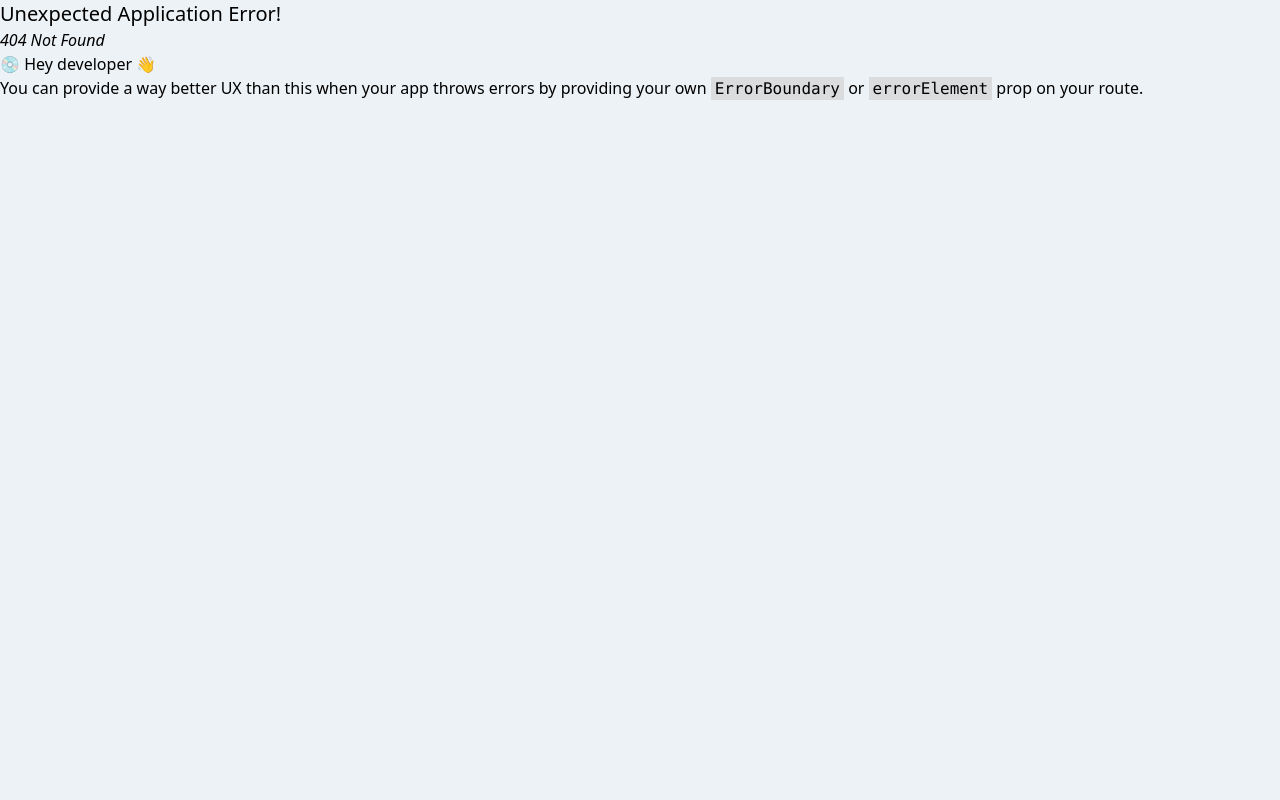
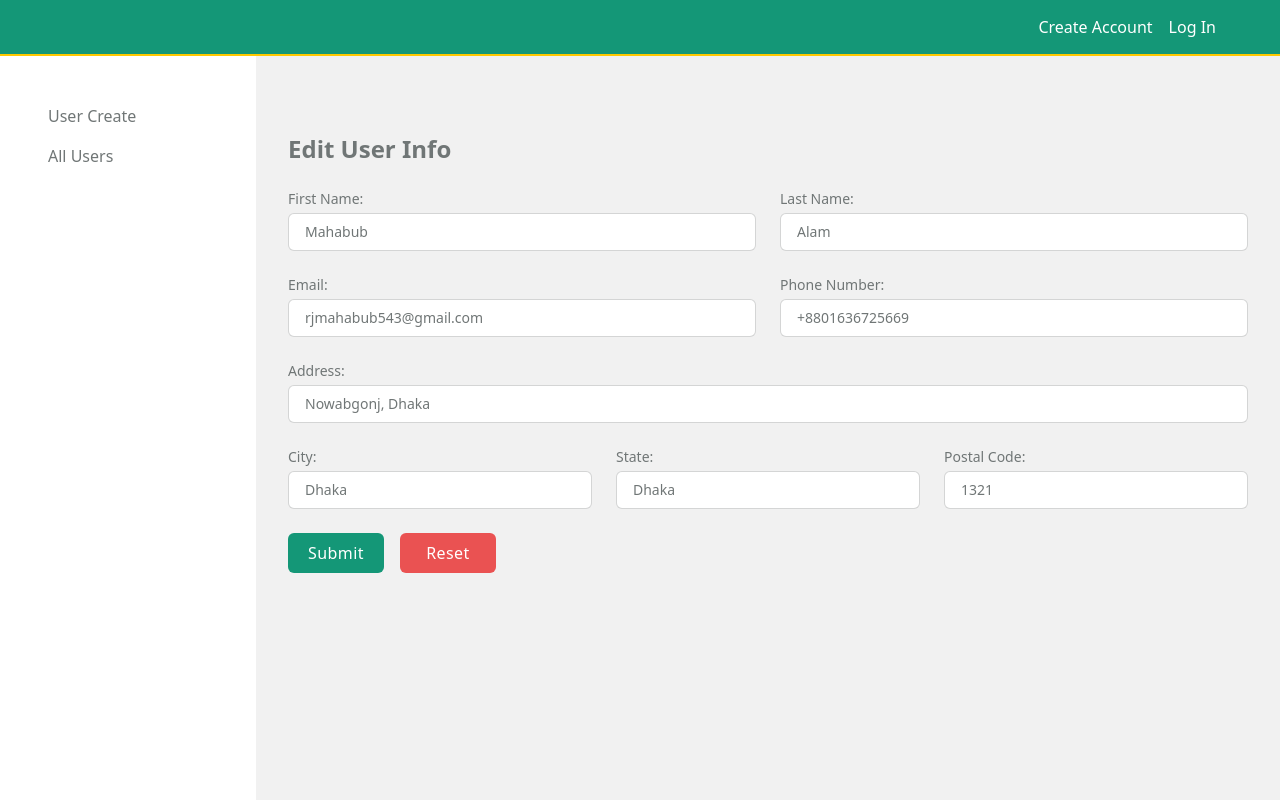
Before and after one commit to TFMahabub/task-hk-based-team, a React (Vite) app: page /user-edit/1 in a window 1280 px wide. Before the commit this address had no page. Built offline with nearby package versions, Linux system fonts and the light colour scheme.

Commit message:
[DONE] user edit form complete

```diff
--- a/src/feauters/UserForm/userFormSlice.ts
+++ b/src/feauters/UserForm/userFormSlice.ts
@@ -47,5 +47,5 @@ export const userFormSlice = createSlice({
 });
 
 // Action creators are generated for each case reducer function
-export const { setUserInfo } = userFormSlice.actions;
+export const { setUserInfo, removeUserInfo } = userFormSlice.actions;
 export default userFormSlice.reducer;
--- /dev/null
+++ b/src/hooks/FindUserById.ts
@@ -0,0 +1,8 @@
+import { UserInfo } from '../components/globalTypes/userType';
+
+const FindUserById = (id:number | undefined, userDatas:UserInfo[]) => {
+  const findedUser = userDatas.find((user: UserInfo) => user.id === id);
+  return findedUser;
+};
+
+export default FindUserById;
--- a/src/pages/aside/AsideAllMenus.tsx
+++ b/src/pages/aside/AsideAllMenus.tsx
@@ -12,16 +12,9 @@ function AsideAllMenus() {
       </li>
       <li className="">
         <SingleNavLink
-          toLink="/user-edit"
+          toLink="/users-table"
         >
-          User Edit
-        </SingleNavLink>
-      </li>
-      <li className="">
-        <SingleNavLink
-          toLink="/user-delete"
-        >
-          User Delete
+          All Users
         </SingleNavLink>
       </li>
     </>
--- a/src/pages/userDelete/UserDelete.tsx
+++ b/src/pages/userDelete/UsersTable.tsx
@@ -1,9 +1,19 @@
 // eslint-disable-next-line import/no-extraneous-dependencies
-import { RiDeleteBinLine } from 'react-icons/ri';
+/* eslint-disable max-lines */
+import { RiDeleteBinLine, RiEditBoxLine } from 'react-icons/ri';
+import { useNavigate } from 'react-router-dom';
+import { useAppDispatch, useAppSelector } from '../../app/hook';
+import { RootState } from '../../app/store';
 import TextPageHeader from '../../components/utils/ReUse/TextPageHeader';
+import { removeUserInfo } from '../../feauters/UserForm/userFormSlice';
 import TableHeader from './TableHeader';
 
-function UserDelete() {
+function UsersTable() {
+  // redux
+  const { userDatas } = useAppSelector((state: RootState) => state.userInfo);
+  const dispatch = useAppDispatch();
+
+  const navigate = useNavigate();
   return (
     <section className="mt-sectionGap p-8 space-y-6">
       <TextPageHeader>Delete User Info</TextPageHeader>
@@ -12,16 +22,14 @@ function UserDelete() {
           <TableHeader />
         </thead>
         <tbody className="w-full">
-          {[...Array(15)].map((_, i) => (
+          {userDatas.map((user) => (
             <tr
-              // eslint-disable-next-line react/no-array-index-key
-              key={i}
+              key={user.id}
               id="tr"
               className="h-14 text-xs text-textColor bg-white hover:bg-gray/10 hover:bg-gray-100 border-b border-gray/50 last-of-type:border-b-none"
             >
               <td className="pl-4">
                 <div className="flex gap-2 items-center">
-
                   <input type="checkbox" name="" id="tr" />
                 </div>
               </td>
@@ -29,34 +37,46 @@ function UserDelete() {
                 <div className="flex gap-2 items-center">
                   {/* <ChromeIcon /> */}
                   <span className=" text-sm font-normal">
-                    Mahabub
+                    {`${user.firstName} ${' '} ${user.lastName}`}
                   </span>
                 </div>
               </td>
               <td className="pl-4">
                 <div className="flex gap-2 items-center">
                   {/* <ChromeIcon /> */}
-                  <span className=" text-sm font-normal">rjmahabub543@gmail.com</span>
+                  <span className=" text-sm font-normal">{user.email}</span>
                 </div>
               </td>
               <td className="pl-12 text-sm font-normal">
-                <span className=" text-sm font-normal">01636725669</span>
+                <span className=" text-sm font-normal">{user.phoneNumber}</span>
               </td>
               <td className="pl-12 text-sm font-normal">
-                <span className=" text-sm font-normal">Nawabgonj, Dhaka</span>
+                <span className=" text-sm font-normal">{user.address}</span>
               </td>
               <td className="pl-20 text-sm font-normal">
                 <div
                   className="flex gap-2 items-center"
                 >
-                  <span className="flex items-center gap-1 text-md px-2 rounded-md py-[6px] text-error bg-error/10 cursor-pointer hover:bg-error/20">
+                  <span
+                    onClick={() => dispatch(removeUserInfo(user.id))}
+                    className="flex items-center gap-1 text-md px-2 rounded-md py-[6px] text-error bg-error/10 cursor-pointer hover:bg-error/20"
+                  >
                     <RiDeleteBinLine
                       className="text-xl"
                     />
                     {' '}
                     Delete
                   </span>
-                  {/* eslint-disable-next-line max-lines */}
+                  <span
+                    onClick={() => navigate(`/user-edit/${user.id}`)}
+                    className="flex items-center gap-1 text-md px-2 rounded-md py-[6px] text-primary bg-primary/10 cursor-pointer hover:bg-primary/20"
+                  >
+                    <RiEditBoxLine
+                      className="text-xl"
+                    />
+                    {' '}
+                    Edit
+                  </span>
                 </div>
               </td>
             </tr>
@@ -66,4 +86,4 @@ function UserDelete() {
     </section>
   );
 }
-export default UserDelete;
+export default UsersTable;
--- a/src/pages/userEdit/UserEdit.tsx
+++ b/src/pages/userEdit/UserEdit.tsx
@@ -1,117 +1,186 @@
-import PrimaryInputField from '../../components/shared/inputField/PrimaryInputField';
-import ButtonPrimary from '../../components/utils/ReUse/ButtonPrimary';
+/* eslint-disable max-lines */
+import { useState } from 'react';
+import { SubmitHandler, useForm } from 'react-hook-form';
+// eslint-disable-next-line import/no-extraneous-dependencies
+import toast from 'react-hot-toast';
+import { useParams } from 'react-router-dom';
+import { useAppDispatch, useAppSelector } from '../../app/hook';
+import { RootState } from '../../app/store';
+import { UserInfo } from '../../components/globalTypes/userType';
+import SvgSpinners180RingWithBg from '../../components/utils/ReUse/SpinnerLoading';
 import TextPageHeader from '../../components/utils/ReUse/TextPageHeader';
+import { setUserInfo } from '../../feauters/UserForm/userFormSlice';
+import FindUserById from '../../hooks/FindUserById';
 
 function UserEdit() {
+  // redux
+  const { userDatas } = useAppSelector((state: RootState) => state.userInfo);
+  const dispatch = useAppDispatch();
+
+  const { id } = useParams();
+  const targetedUser = FindUserById(parseInt(id), userDatas);
+
+  // states--------------------------------------
+  const [loading, setLoading] = useState(false);
+
+  // allValidation react-hook-form----------------------
+  const {
+    register, handleSubmit, formState: { errors },
+  } = useForm<UserInfo>();
+
+  // onSubmitFunction--------------------------------
+  const onSubmit: SubmitHandler<UserInfo> = (data) => {
+    setLoading(true);
+    setTimeout(() => {
+      dispatch(setUserInfo(
+        { ...data, id: userDatas.length + 1 },
+      ));
+      setLoading(false);
+      toast.success('User Added Successfully.');
+    }, 1000);
+  };
+
+  if (!targetedUser) { <SvgSpinners180RingWithBg />; }
   return (
-    <section>
-      <form action="" className="mt-sectionGap p-8 space-y-6">
+    <form action="" onSubmit={handleSubmit(onSubmit)} className="mt-sectionGap p-8 space-y-6">
       <TextPageHeader>Edit User Info</TextPageHeader>
       <div className="flex items-center gap-6 ">
         {/* -----------First-Name----------- */}
-          <div className="w-full">
-            <PrimaryInputField
-              htmlForm="First Name"
-              type="text"
-              id="First-Name"
-              placeholder="Fist Name"
-              labelName="First Name"
+        <label htmlFor="firstName" className="defaultInputLableStyle">
+          First Name:
+          <input
+            id="firstName"
+            value={targetedUser?.firstName}
+            {...register('firstName', { required: true, maxLength: 20 })}
+            placeholder="First Name"
+            className={`defaultInputStyle ${errors.firstName ? 'border-error focus:border-error' : 'border-gray/30 focus:border-primary'}`}
           />
-          </div>
-          {/* -----------Last-Name----------- */}
-          <div className="w-full">
-            <PrimaryInputField
-              htmlForm="Last Name"
-              type="text"
-              id="Last-Name"
+          {
+            errors.firstName
+          && <small className="text-error">This field is required</small>
+          }
+        </label>
+        {/* -----------First-Name----------- */}
+        <label htmlFor="lastName" className="defaultInputLableStyle">
+          Last Name:
+          <input
+            id="lastName"
+            value={targetedUser?.lastName}
+            {...register('lastName', { required: true, maxLength: 20 })}
             placeholder="Last Name"
-              labelName="Last Name"
+            className={`defaultInputStyle ${errors.lastName ? 'border-error focus:border-error' : 'border-gray/30 focus:border-primary'}`}
           />
-          </div>
+          {
+            errors.lastName
+          && <small className="text-error">This field is required</small>
+          }
+        </label>
       </div>
       <div className="flex items-center gap-6 ">
         {/* -----------Email----------- */}
-          <div className="w-full">
-            <PrimaryInputField
-              htmlForm="Email"
-              type="email"
-              id="Email"
+        <label htmlFor="email" className="defaultInputLableStyle">
+          Email:
+          <input
+            id="email"
+            value={targetedUser?.email}
+            {...register('email', { required: true, maxLength: 25 })}
             placeholder="Email"
-              labelName="Email"
+            className={`defaultInputStyle ${errors.email ? 'border-error focus:border-error' : 'border-gray/30 focus:border-primary'}`}
           />
-          </div>
+          {
+            errors.email
+          && <small className="text-error">This field is required</small>
+          }
+        </label>
         {/* -----------Phone-number----------- */}
-          <div className="w-full">
-            <PrimaryInputField
-              htmlForm="Phone-Number"
-              type="number"
-              id="Phone Number"
+        <label htmlFor="phoneNumber" className="defaultInputLableStyle">
+          Phone Number:
+          <input
+            id="phoneNumber"
+            value={targetedUser?.phoneNumber}
+            {...register('phoneNumber', { required: true, maxLength: 14 })}
             placeholder="Phone Number"
-              labelName="Phone Number"
+            className={`defaultInputStyle ${errors.phoneNumber ? 'border-error focus:border-error' : 'border-gray/30 focus:border-primary'}`}
           />
-          </div>
+          {
+            errors.phoneNumber
+          && <small className="text-error">This field is required</small>
+          }
+        </label>
       </div>
       {/* -----------Address----------- */}
-        <div className="w-full">
-          <PrimaryInputField
-            htmlForm="Address"
-            type="text"
-            id="Address"
+      <label htmlFor="address" className="defaultInputLableStyle">
+        Address:
+        <input
+          id="address"
+          value={targetedUser?.address}
+          {...register('address', { required: true, maxLength: 60 })}
           placeholder="Address"
-            labelName="Address"
+          className={`defaultInputStyle ${errors.address ? 'border-error focus:border-error' : 'border-gray/30 focus:border-primary'}`}
         />
-        </div>
+        {
+            errors.address
+          && <small className="text-error">This field is required</small>
+          }
+      </label>
       <div className="flex items-center gap-6 ">
         {/* -----------City----------- */}
-          <div className="w-full">
-            <PrimaryInputField
-              htmlForm="Email"
-              type="email"
-              id="Email"
-              placeholder="Email"
-              labelName="Email"
+        <label htmlFor="city" className="defaultInputLableStyle">
+          City:
+          <input
+            id="city"
+            value={targetedUser?.city}
+            {...register('city', { required: true, maxLength: 20 })}
+            placeholder="City"
+            className={`defaultInputStyle ${errors.city ? 'border-error focus:border-error' : 'border-gray/30 focus:border-primary'}`}
           />
+          {
+            errors.city
+          && <small className="text-error">This field is required</small>
+          }
+        </label>
+        {/* -----------State / Province----------- */}
+        <label htmlFor="state" className="defaultInputLableStyle">
+          State:
+          <input
+            id="state"
+            value={targetedUser?.state}
+            {...register('state', { required: true, maxLength: 20 })}
+            placeholder="State"
+            className={`defaultInputStyle ${errors.state ? 'border-error focus:border-error' : 'border-gray/30 focus:border-primary'}`}
+          />
+          {
+            errors.state
+          && <small className="text-error">This field is required</small>
+          }
+        </label>
+        {/* -----------State / Province----------- */}
+        <label htmlFor="postalCode" className="defaultInputLableStyle">
+          Postal Code:
+          <input
+            id="postalCode"
+            value={targetedUser?.postalCode}
+            {...register('postalCode', { required: true, maxLength: 20 })}
+            placeholder="Postal Code"
+            className={`defaultInputStyle ${errors.postalCode ? 'border-error focus:border-error' : 'border-gray/30 focus:border-primary'}`}
+          />
+          {
+            errors.postalCode
+          && <small className="text-error">This field is required</small>
+          }
+        </label>
       </div>
-          {/* -----------State / Province----------- */}
-          <div className="w-full">
-            <PrimaryInputField
-              htmlForm="state"
-              type="text"
-              id="state"
-              // eslint-disable-next-line max-lines
-              value="ami"
-              placeholder="State / Province"
-              labelName="State / Province"
-            />
-          </div>
-          <div className="w-full">
-            <PrimaryInputField
-              htmlForm="zip"
-              type="text"
-              id="zip"
-              placeholder="ZIP / Postal"
-              labelName="ZIP / Postal"
-            />
-          </div>
-        </div>
-        <div className="flex items-center gap-6">
-          <ButtonPrimary
-            buttonType="submit"
-            color="bg-primary"
-            onClick={() => alert('ami aci')}
-          >
-            Submit
-          </ButtonPrimary>
-          <ButtonPrimary
-            buttonType="submit"
-            color="bg-error"
-            onClick={() => alert('ami aci')}
-          >
+      <div className="flex items-center gap-common">
+        <button type="submit" className="primarySubmitButton bg-primary w-24">
+          { loading && <SvgSpinners180RingWithBg className="fill-gray/40 w-[22px] h-[22px]" />}
+          { !loading && 'Submit'}
+        </button>
+        {/* eslint-disable-next-line react/button-has-type */}
+        <button type="reset" className="primarySubmitButton bg-error w-24">
           Reset
-          </ButtonPrimary>
+        </button>
       </div>
     </form>
-    </section>
   );
 }
 
```
Also changed, not shown: src/routers/routers.tsx (+4 -4 lines). Lines whose indentation alone changed are shown as unchanged.
